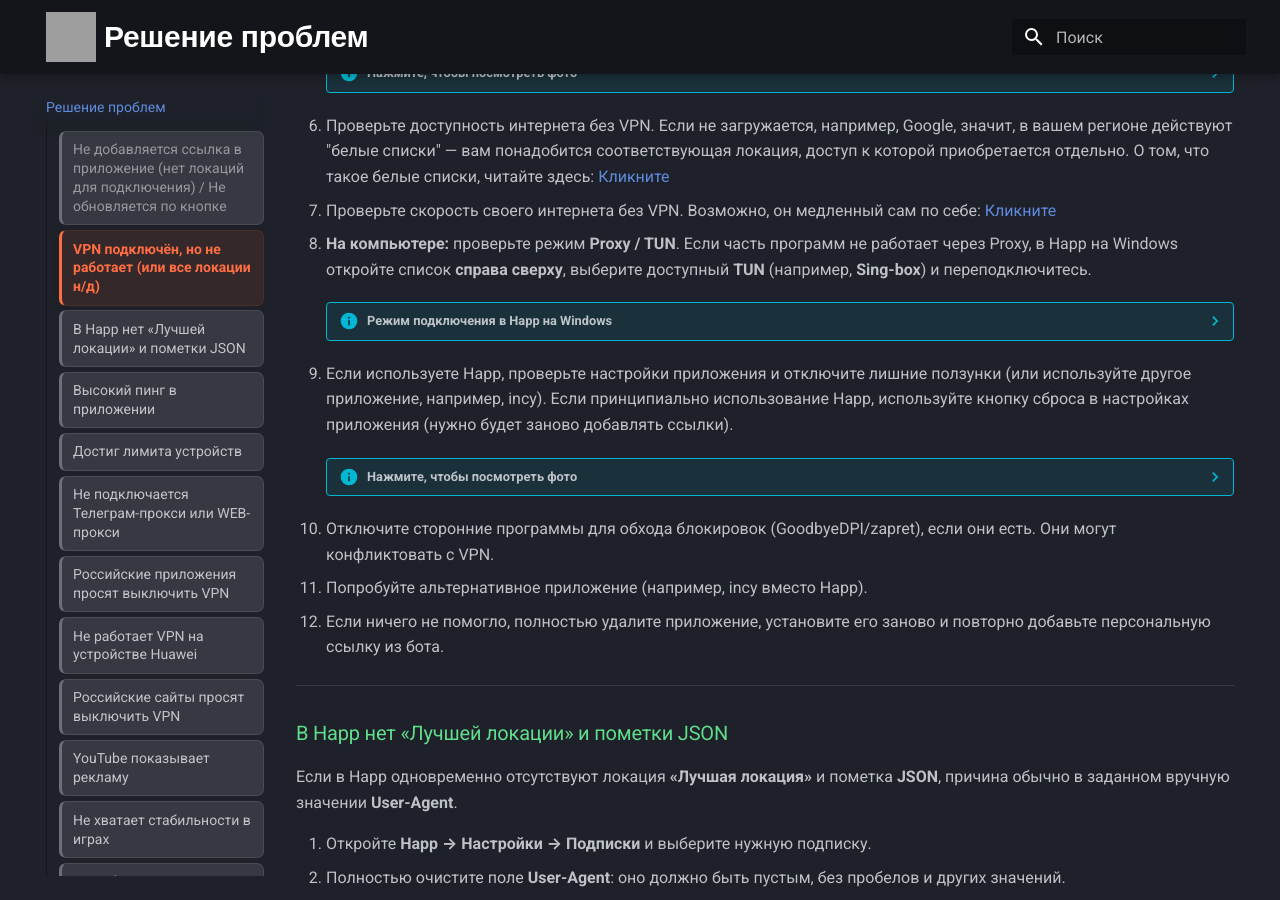
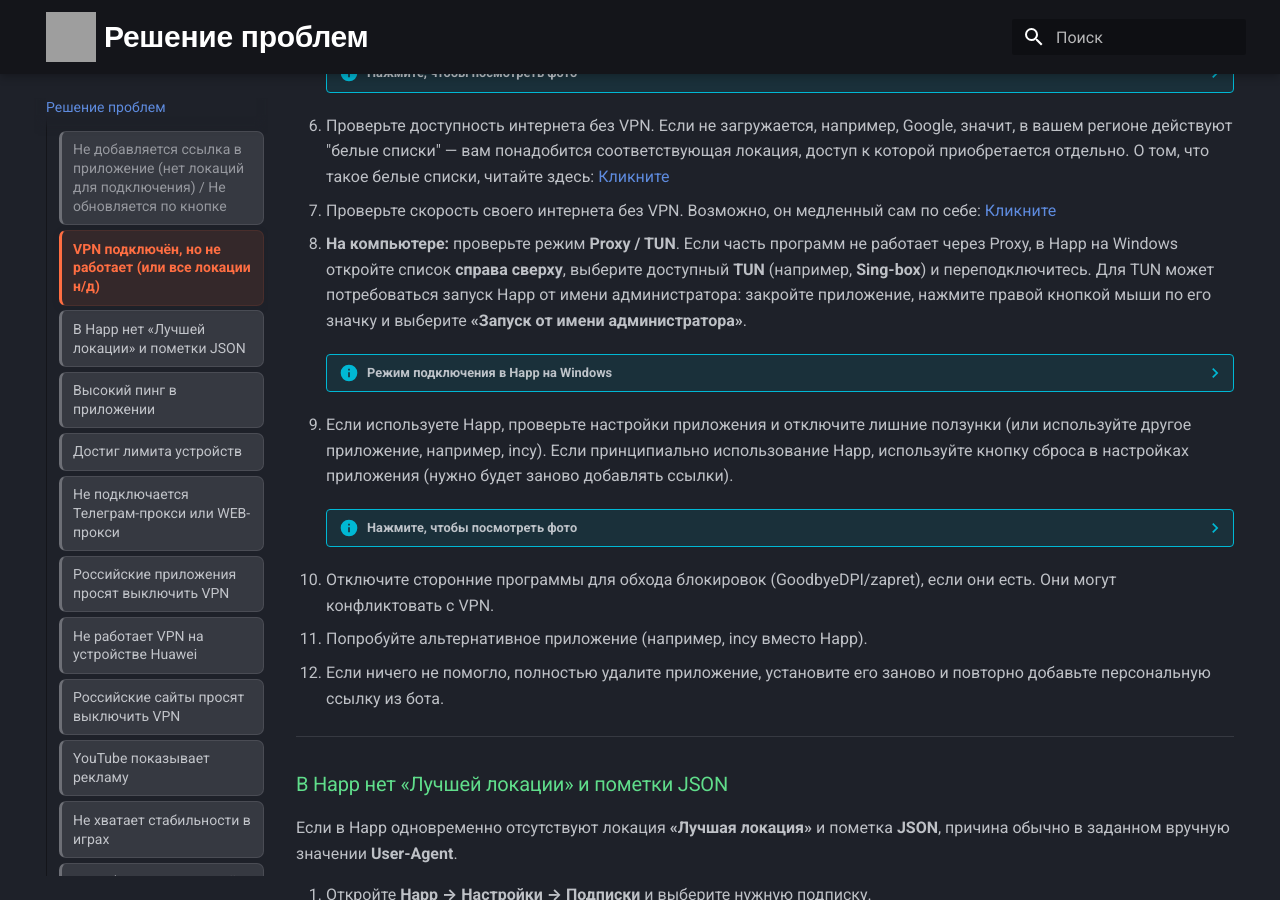
Before and after one commit to CanvasProxy/wiki, an MkDocs documentation site: the page built from docs/troubleshooting.md, in a window 1280 px wide and 900 px high, scrolled down 1171 px. Built offline with MkDocs 1.6.1 and Material for MkDocs 9.7.7, drawn with Linux system fonts in a browser that asks for light colours; grey boxes are pictures that could not be loaded.

Commit message:
Explain administrator launch for Happ TUN on Windows

```diff
--- a/docs/troubleshooting.md
+++ b/docs/troubleshooting.md
@@ -54,7 +54,7 @@
 
 6. Проверьте доступность интернета без VPN. Если не загружается, например, Google, значит, в вашем регионе действуют "белые списки" — вам понадобится соответствующая локация, доступ к которой приобретается отдельно. О том, что такое белые списки, читайте здесь: [Кликните](whitelist.md#about-whitelist)
 7. Проверьте скорость своего интернета без VPN. Возможно, он медленный сам по себе: [Кликните](https://yandex.ru/internet/)
-8. **На компьютере:** проверьте режим **Proxy / TUN**. Если часть программ не работает через Proxy, в Happ на Windows откройте список **справа сверху**, выберите доступный **TUN** (например, **Sing-box**) и переподключитесь.
+8. **На компьютере:** проверьте режим **Proxy / TUN**. Если часть программ не работает через Proxy, в Happ на Windows откройте список **справа сверху**, выберите доступный **TUN** (например, **Sing-box**) и переподключитесь. Для TUN может потребоваться запуск Happ от имени администратора: закройте приложение, нажмите правой кнопкой мыши по его значку и выберите **«Запуск от имени администратора»**.
 
     ??? Info "Режим подключения в Happ на Windows"
         ![Выбор режима Proxy или TUN в Happ на Windows](assets/happ/tun_windows.jpg){ width="350" }
```
